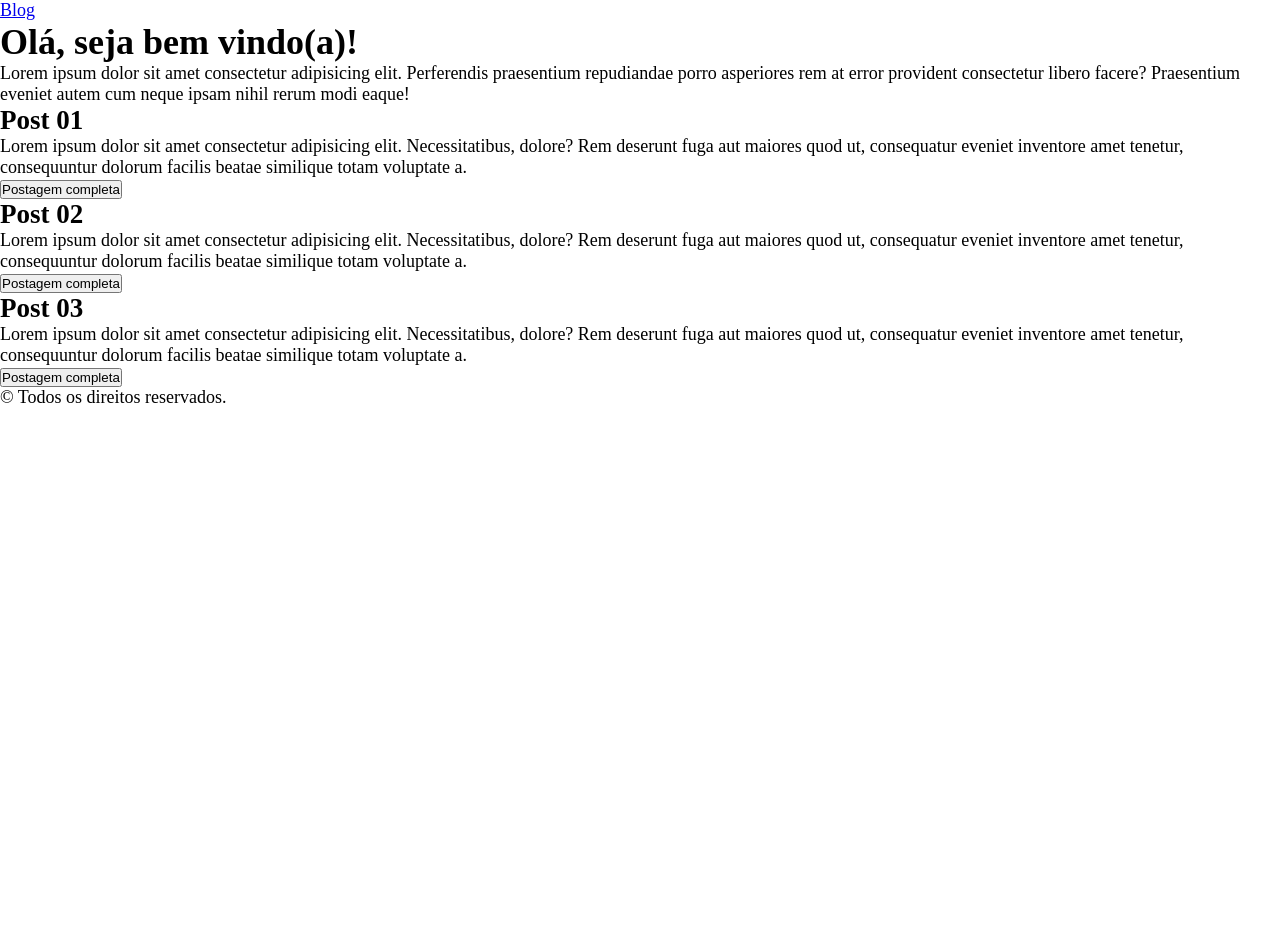
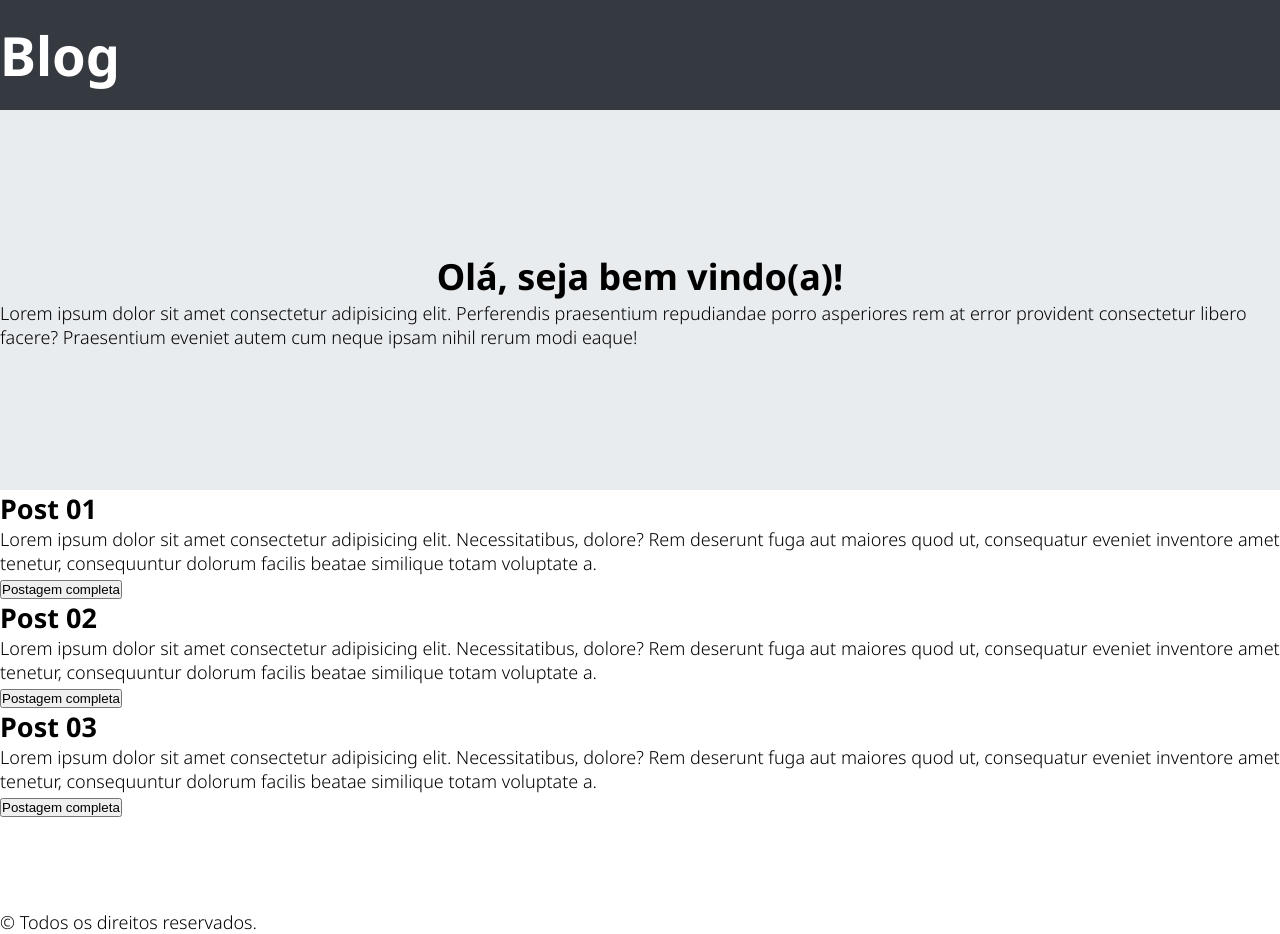
Before and after one commit to AlmaNegr/curso-de-bootstrap, a plain HTML site: page blog_1/index.html in a window 1280 px wide. Before the commit the page ends 800 px from the top, so only its background shows below. Drawn offline with Linux system fonts and the light colour scheme.

Commit message:
Css
Importei a font noto sans.

```diff
--- a/blog_1/style.css
+++ b/blog_1/style.css
@@ -1,3 +1,5 @@
+@import url('https://fonts.googleapis.com/css2?family=Noto+Sans:ital,wght@0,100..900;1,100..900&display=swap');
+
 * {
     margin: 0;
     padding: 0;
@@ -8,4 +10,42 @@ html, body {
     width: 100%;
     height: 100vh;
     font-size: 18px;
+    font-family: "Noto Sans", sans-serif;
+    font-weight: 300;
 }
+
+nav {
+    width: 100%;
+    min-height: 60px;
+    padding-top: 18px;
+    padding-bottom: 18px;
+    background: #343a40;
+}
+
+nav a {
+    text-decoration: none;
+    font-size: 3rem;
+    color: #fff;
+    font-weight: 700;
+}
+
+.wrapper {
+    width: 100%;
+    min-height: 100vh;
+}
+
+.row {
+    width: 100%;
+}
+
+.row .msg {
+    display: flex;
+    flex-direction: column;
+    justify-content: center;
+    align-items: center;
+    width: 100%;
+    min-height: 380px;
+    background: #e9ecef;
+    padding-top: 30px;
+    padding-bottom: 30px;
+}
```
